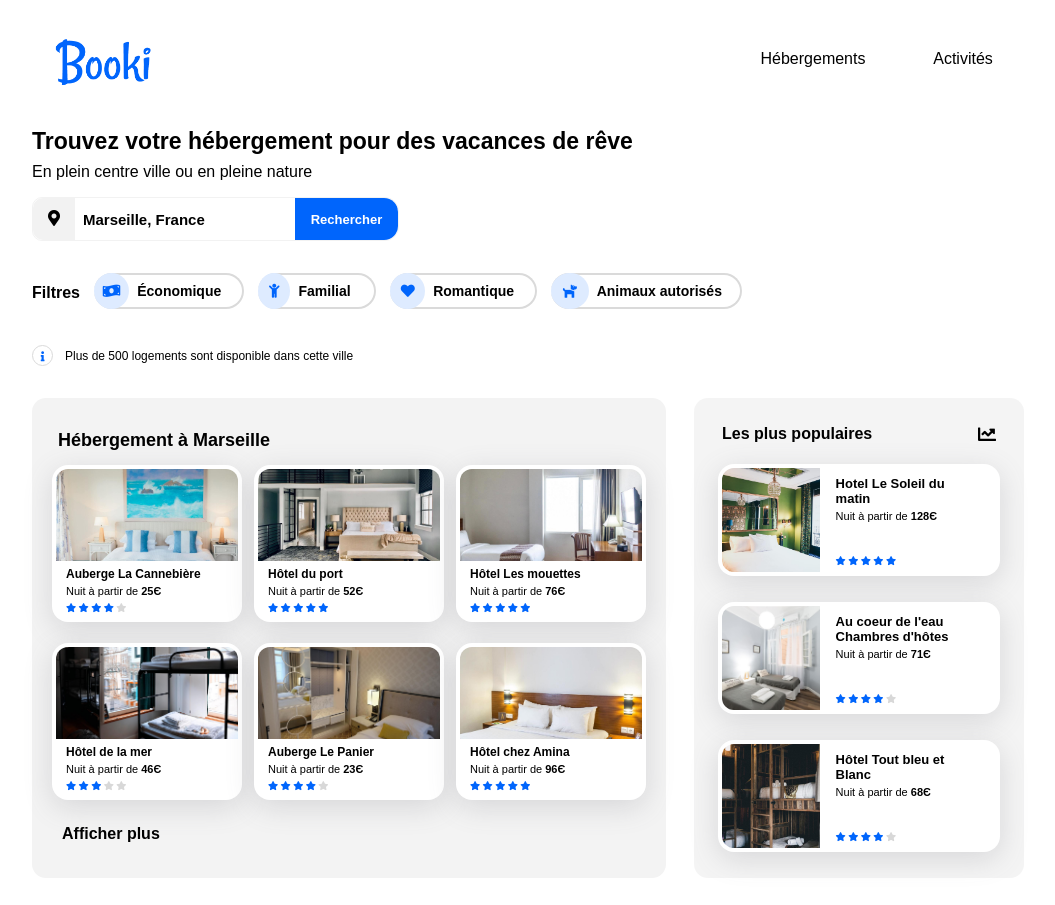
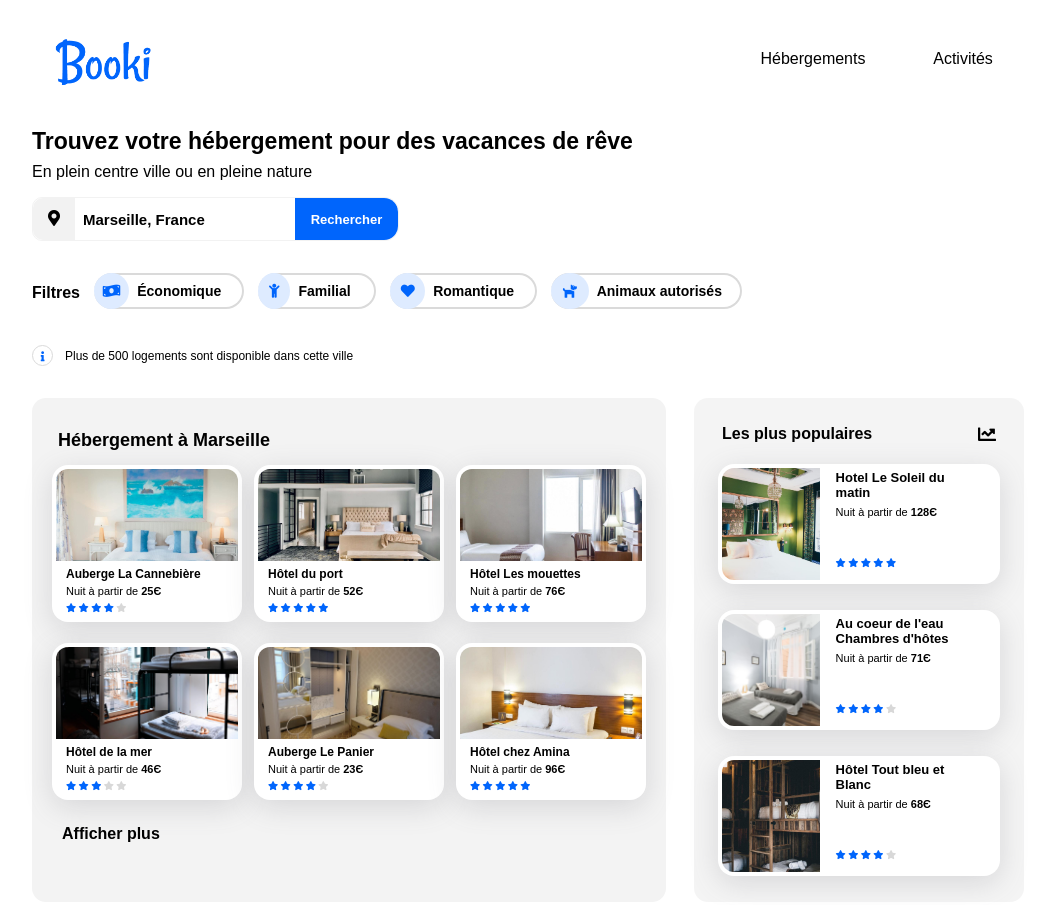
Before and after one commit to VictorNain26/P2_Booki, a plain HTML site: page index.html in a window 1280 px wide. Shown: the top 905 px of the page, without its empty margins (112-1167 px from the left). Drawn offline with Linux system fonts and the light colour scheme.

Commit message:
some fixes

```diff
--- a/css/index/filter.css
+++ b/css/index/filter.css
@@ -25,7 +25,7 @@
 }
 
 .filter:hover {
-  background-color: #deebff87;
+  background-color: #deebffb4;
 }
 
 .filter-icon {
--- a/css/index/main/popular.css
+++ b/css/index/main/popular.css
@@ -31,6 +31,7 @@
 .popular-card {
   display: flex;
   width: 282px;
+  height: 120px;
   margin-bottom: 26px;
   padding-right: 18px;
   border-radius: 16px 16px 16px 16px;
@@ -54,6 +55,7 @@
 .popular-card-info {
   display: flex;
   flex-direction: column;
+  justify-content: space-evenly;
   padding-left: 12px;
   margin-right: 4px;
 }
@@ -61,7 +63,6 @@
 .popular-card-info > h5 {
   font-size: 13px;
   font-weight: bolder;
-  margin: 12px 0 4px 0;
 }
 
 .popular-card-info > p {
--- a/css/responsive/tablet.css
+++ b/css/responsive/tablet.css
@@ -16,7 +16,7 @@
 
 .popular-card {
   width: 48%;
-  height: 130px;
+  height: 140px;
   padding-right: 18px;
 }
 
--- a/index.html
+++ b/index.html
@@ -313,7 +313,6 @@
       <div class="footer-item-container">
         <div class="footer-item">
           <h6>A propos</h6>
-          <div class="footer-item"></div>
           <a>Fonctionnement du site</a>
           <a>Conditions générales de vente</a>
           <a>Données et confidentialité</a>
```
